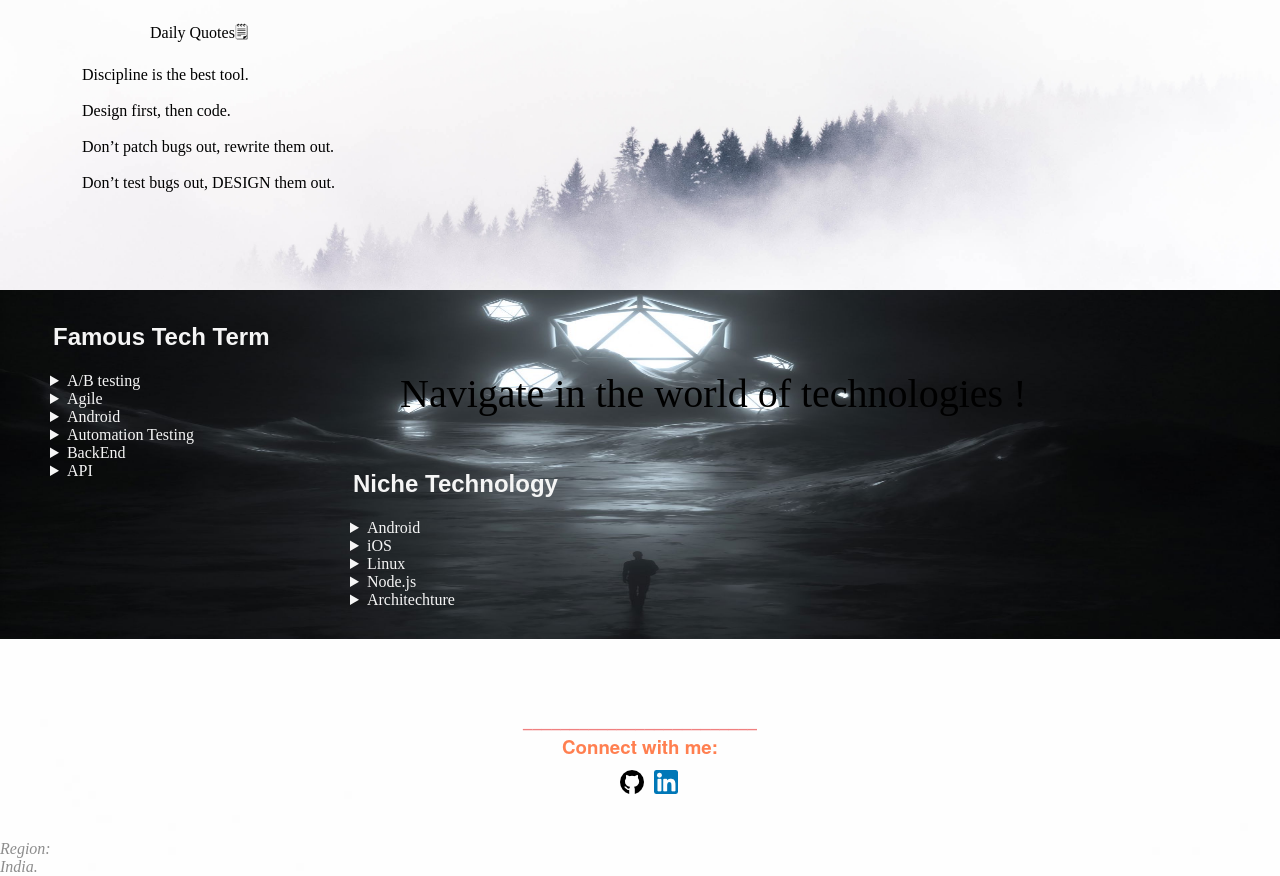
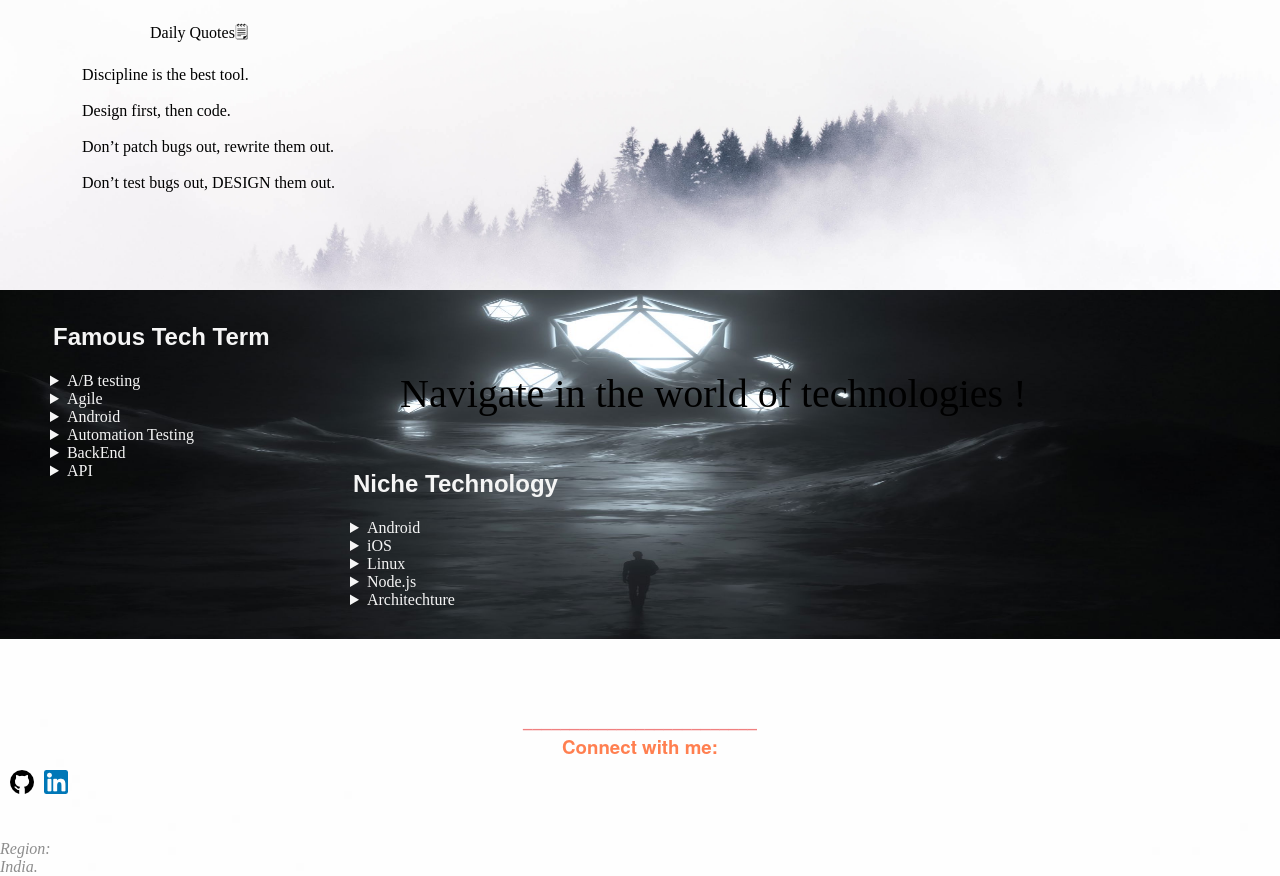
Before and after one commit to Aryan-master/Techmorphix, a plain HTML site: page index.html in a window 1280 px wide. Shown: the part 553-1429 px from the top of the page. Drawn offline with Linux system fonts and the light colour scheme.

Commit message:
flex rework

```diff
--- a/index.html
+++ b/index.html
@@ -134,7 +134,7 @@ Navigate in the world of technologies !
 <h3 style="text-align: center;color:lightcoral;">_________________________</h3>
 <h3 style="font-family: Helveticaneue, sans-serif;text-align: center;color: coral;">Connect with me: </h3>
 <ul2>
-<li2 style="padding-left: 48%;"><a href="https://github.com/Aryan-master" target="_blank" title="GitHub"><img src="images/github.png" alt="github" class="connect"></a></li2>
+<li2><a href="https://github.com/Aryan-master" target="_blank" title="GitHub"><img src="images/github.png" alt="github" class="connect"></a></li2>
 
 <li2><a href="https://www.linkedin.com/in/aryan-nigam-16788a190/" target="_blank" title="LinkedIn"><img src="images/linkedin.png" alt="linkedin" class="connect"></a></li2>
 </ul2>
```
